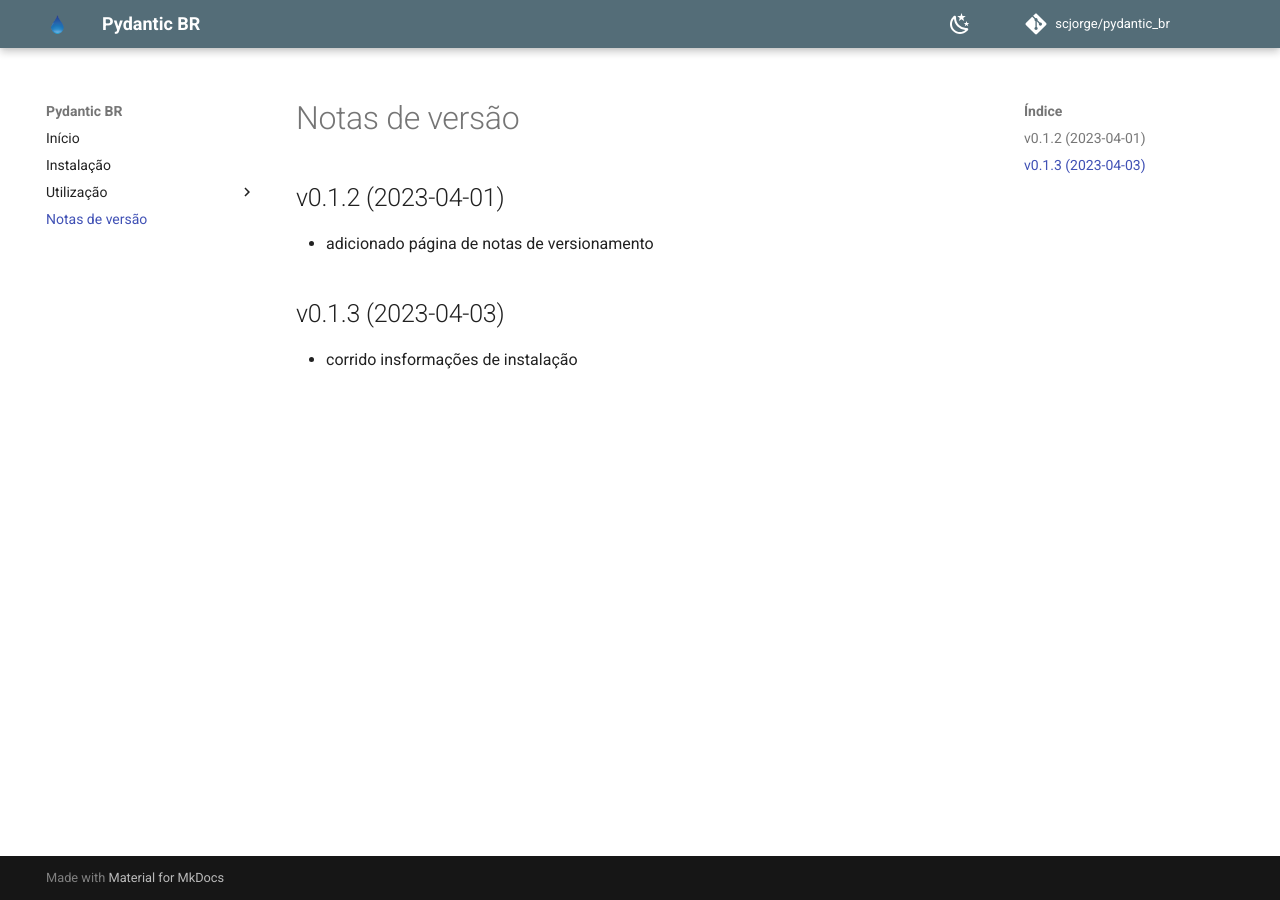
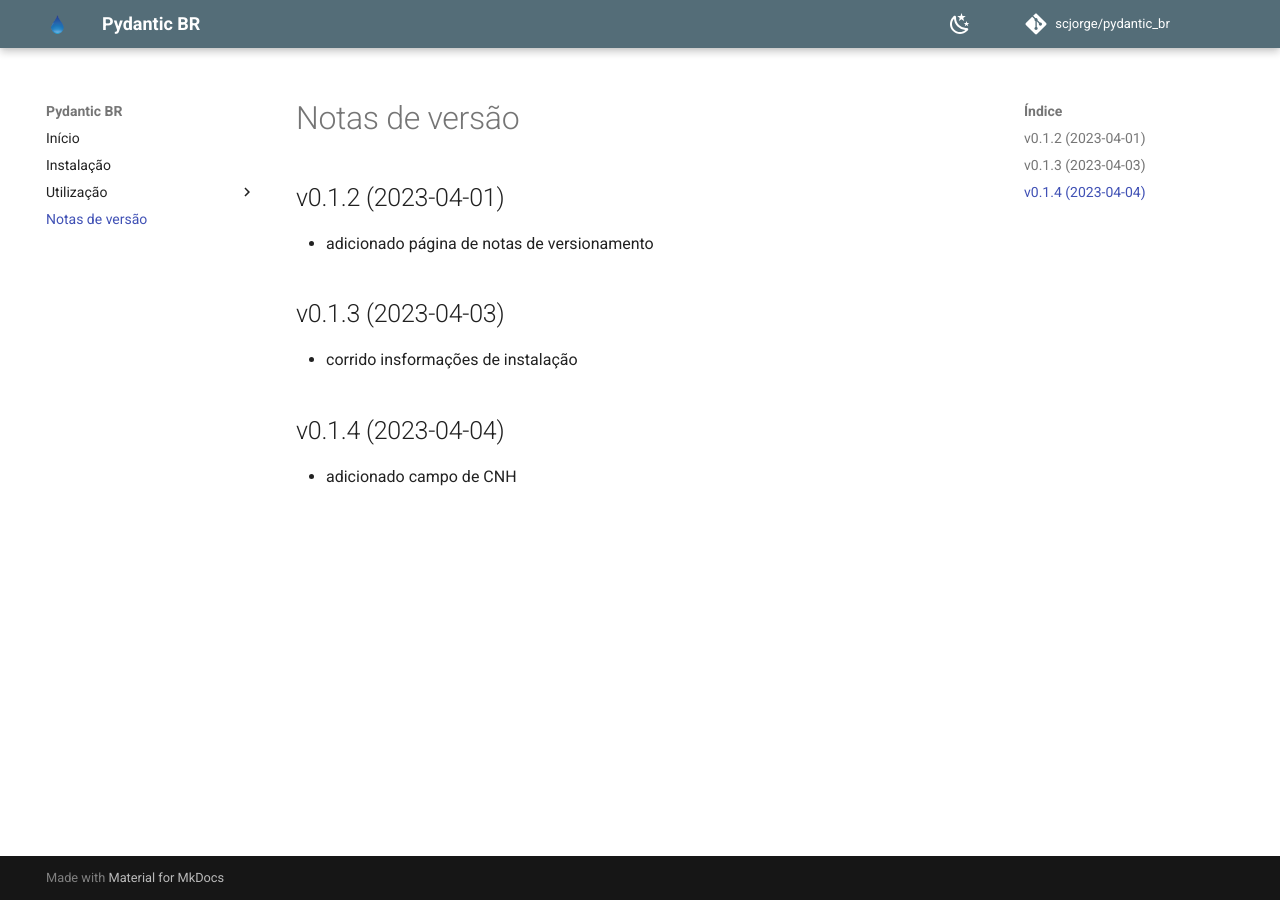
Before and after one commit to scjorge/pydantic_br, an MkDocs documentation site: the page built from docs/changelog.md, in a window 1280 px wide. Built offline with MkDocs 1.6.1 and Material for MkDocs 9.7.7, drawn with Linux system fonts in a browser that asks for light colours; comment, search, counter and statistics services are not loaded.

Commit message:
docs: update change log of 0.1.4 version

```diff
--- a/docs/changelog.md
+++ b/docs/changelog.md
@@ -3,3 +3,6 @@
 
 ## v0.1.3 (2023-04-03)
 - corrido insformações de instalação
+
+## v0.1.4 (2023-04-04)
+- adicionado campo de CNH
```
